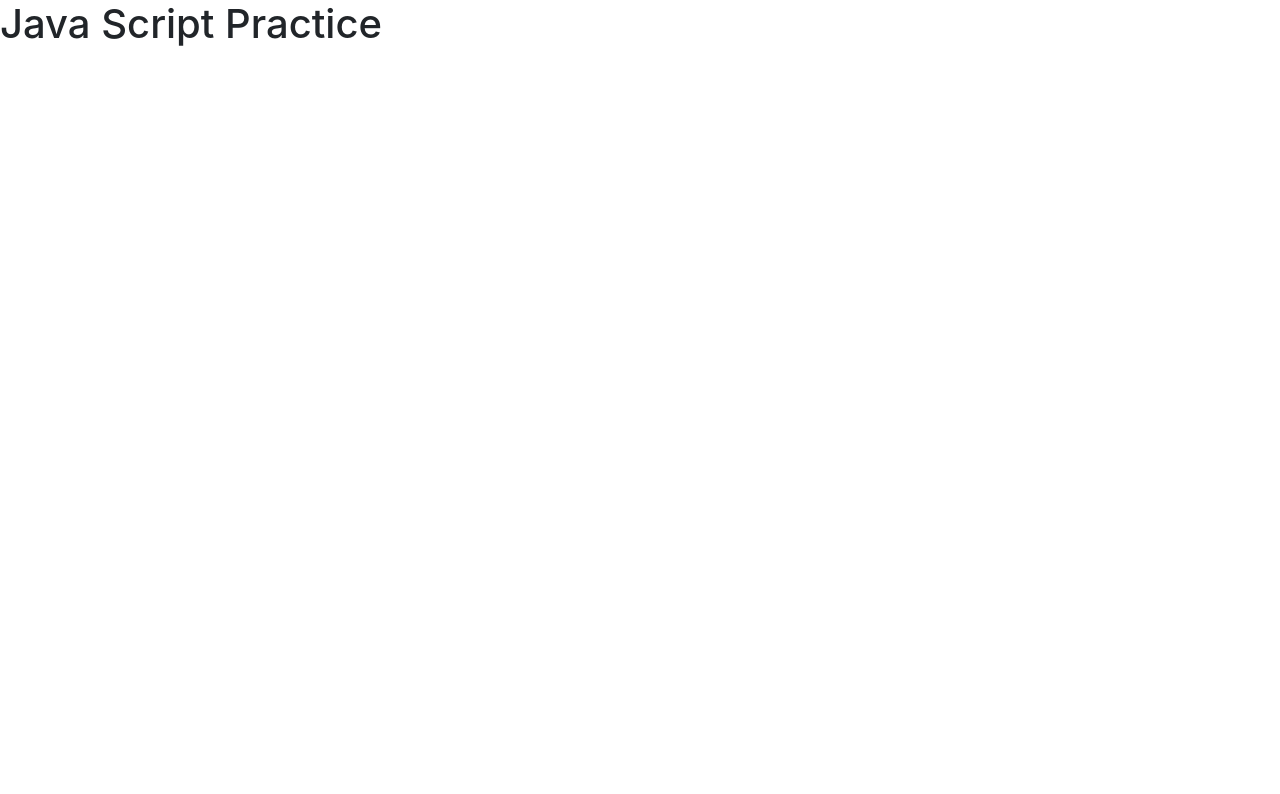
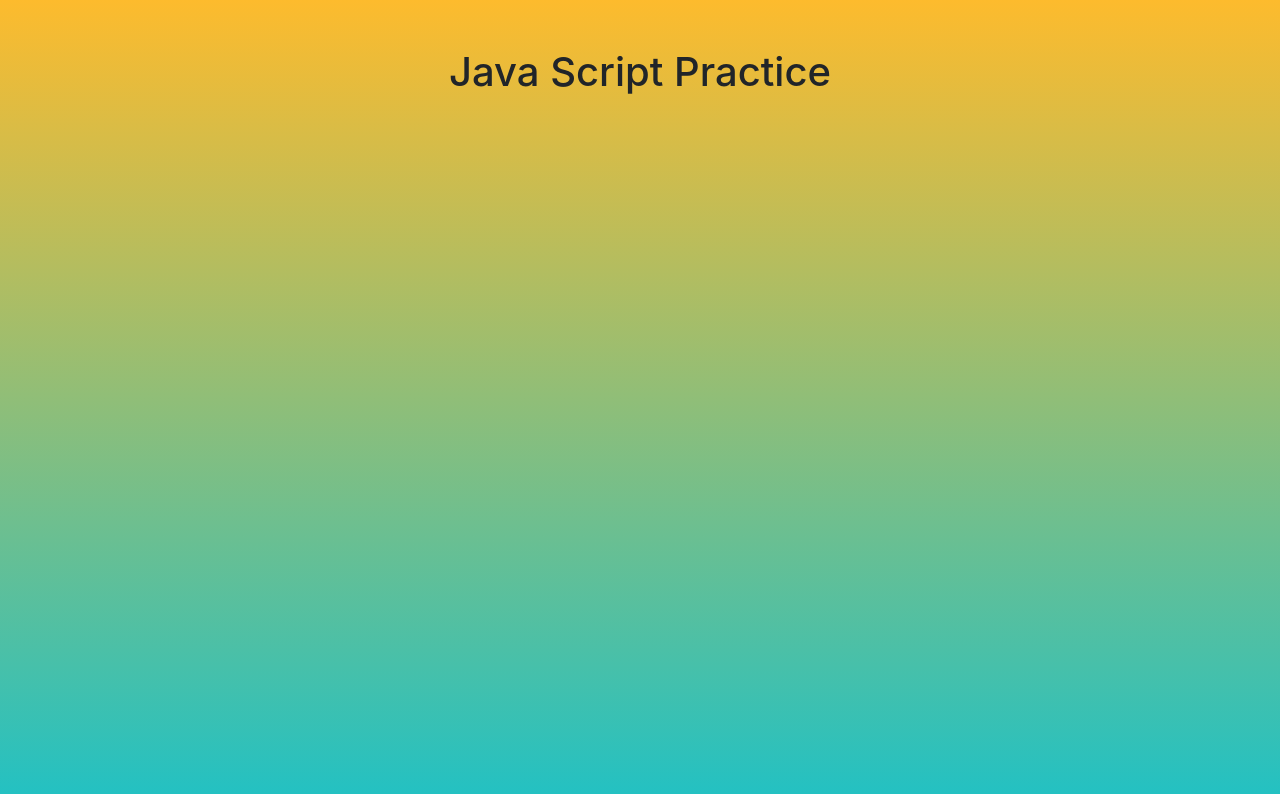
Before and after one commit to isti4github/JavascriptBascic, a plain HTML site: page index.html in a window 1280 px wide. Drawn offline with nearby package versions, Linux system fonts and the light colour scheme.

Commit message:
addind your css and script

```diff
--- a/index.html
+++ b/index.html
@@ -10,11 +10,22 @@
     <link rel="stylesheet" href="https://cdn.jsdelivr.net/npm/bootstrap@4.3.1/dist/css/bootstrap.min.css" integrity="sha384-ggOyR0iXCbMQv3Xipma34MD+dH/1fQ784/j6cY/iJTQUOhcWr7x9JvoRxT2MZw1T" crossorigin="anonymous">
 
     <title>Jaja Script Practice</title>
+
+    <link rel="stylesheet" href="style.css" ></link>
+    <script type="text/javascript" src="script.js"></script>
   </head>
 
   <body>
+      <div class="container main">
 
-    <h1>Java Script Practice</h1>
+        <h1 class="text-center mt-5">Java Script Practice</h1>
+
+
+
+
+      </div>
+
+
 
     <!-- Optional JavaScript -->
     <!-- jQuery first, then Popper.js, then Bootstrap JS -->
--- /dev/null
+++ b/style.css
@@ -0,0 +1,11 @@
+
+html {
+    height:100%;
+    }
+
+body{
+    margin: 0;
+    padding: 0;
+    background: rgb(34,193,195);
+    background: linear-gradient(0deg, rgba(34,193,195,1) 0%, rgba(253,187,45,1) 100%);
+}
```
